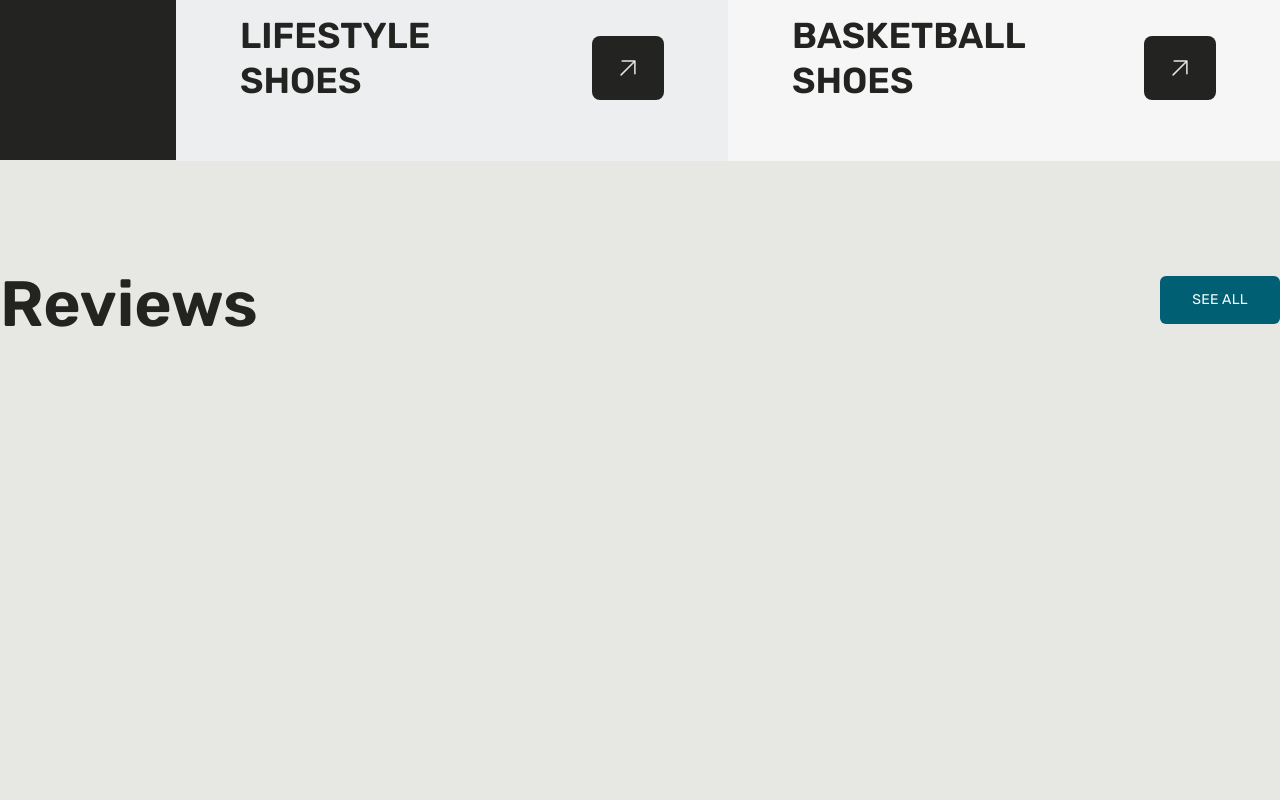
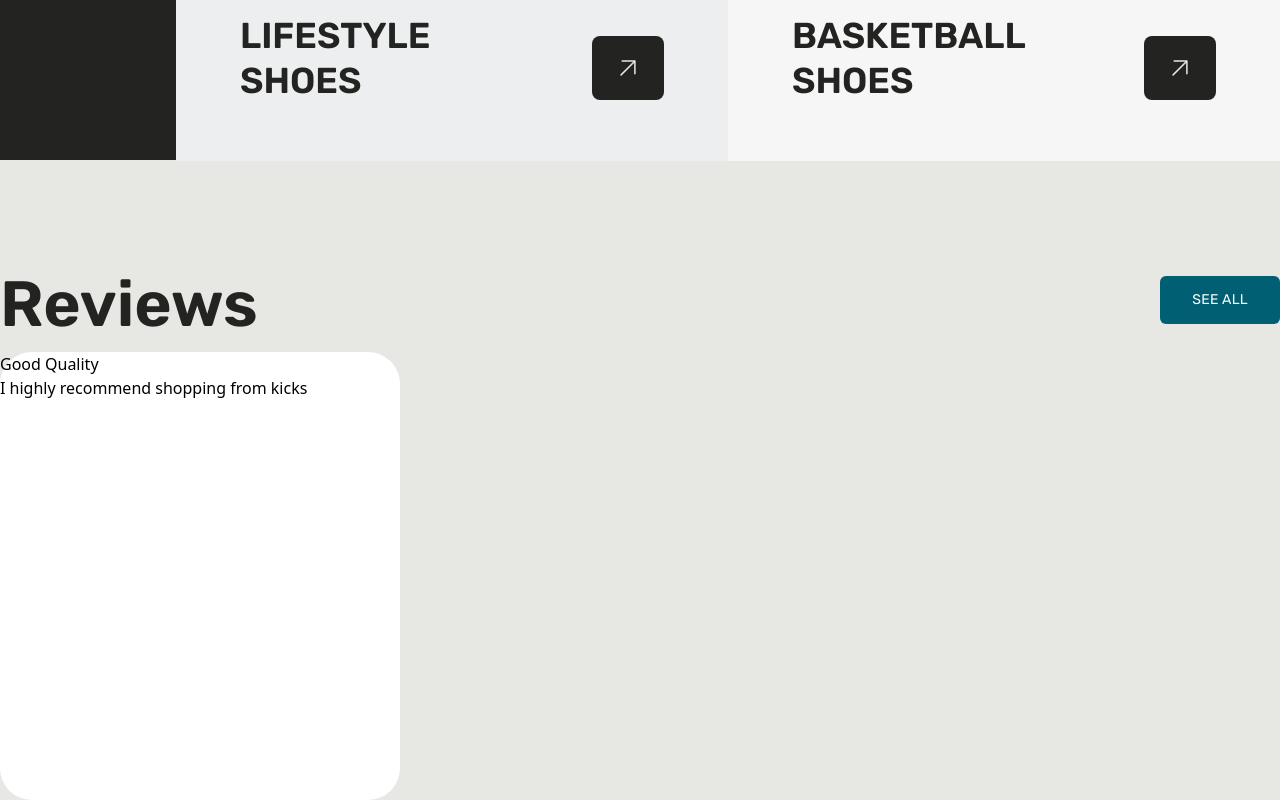
Before and after one commit to Muhammmadhashim-rgb/kickora, a React (Create React App) app: page / in a window 1280 px wide. Shown: the part 2737-3537 px from the top of the page. Before the commit the page ends 3089 px from the top, so only its background shows below. Built offline with nearby package versions, Linux system fonts and the light colour scheme.

Commit message:
Add revoew

```diff
--- a/src/App.js
+++ b/src/App.js
@@ -32,7 +32,7 @@ function App() {
       </div>
 
       <div className="container mx-auto">
-       <Reviews/>
+        <Reviews />
       </div>
 
     </div>
--- a/src/non-repetitiveComponents/Categories.jsx
+++ b/src/non-repetitiveComponents/Categories.jsx
@@ -28,7 +28,7 @@ export default class Categories extends Component {
 
                   <div className='2xl:w-full xl:w-[35rem] xl:h-[41rem] ms-44 h-[40rem] mt-[3.2rem] rounded-tl-[64px]  bg-[#ECEEF0]'>
 
-                     <div className="2xl:w-[38rem] xl:w-[27rem] xl:h-60 2xl:h-64 mt-48 2xl:ms-48 xl:ms-28 overflow-hidden">
+                     <div className="2xl:w-[45rem] xl:w-[27rem] xl:h-60 2xl:h-64 mt-48 2xl:ms-48 xl:ms-28 overflow-hidden">
 
                         <img
                            className="2xl:w-[80%] lg:w-[80%] 2xl:h-full object-cover  object-center"
--- a/src/non-repetitiveComponents/Reviews.jsx
+++ b/src/non-repetitiveComponents/Reviews.jsx
@@ -13,7 +13,7 @@ export default class Reviews extends Component {
                </button>
             </div>
             <div className='carts'>
-               <ReviewsCarts/>
+               <ReviewsCarts />
             </div>
          </div>
       )
--- a/src/repetitiveComponents/ReviewsCarts.jsx
+++ b/src/repetitiveComponents/ReviewsCarts.jsx
@@ -1,12 +1,16 @@
 import React, { Component } from 'react'
 
 
-function ReviewsCarts(props) {
+function ReviewsCarts() {
 
-  <div>
-    <div className='reviewsbackground w-[25rem] bg-white h-[28rem] rounded-[2rem]'></div>
-  </div>
-
+  return (
+    <div>
+      <div className='reviewsbackground w-[25rem] bg-white h-[28rem] rounded-[2rem]'>
+        <h1>Good Quality</h1>
+        <p>I highly recommend shopping from kicks</p>
+      </div>
+    </div >
+  )
 }
 
 
```
